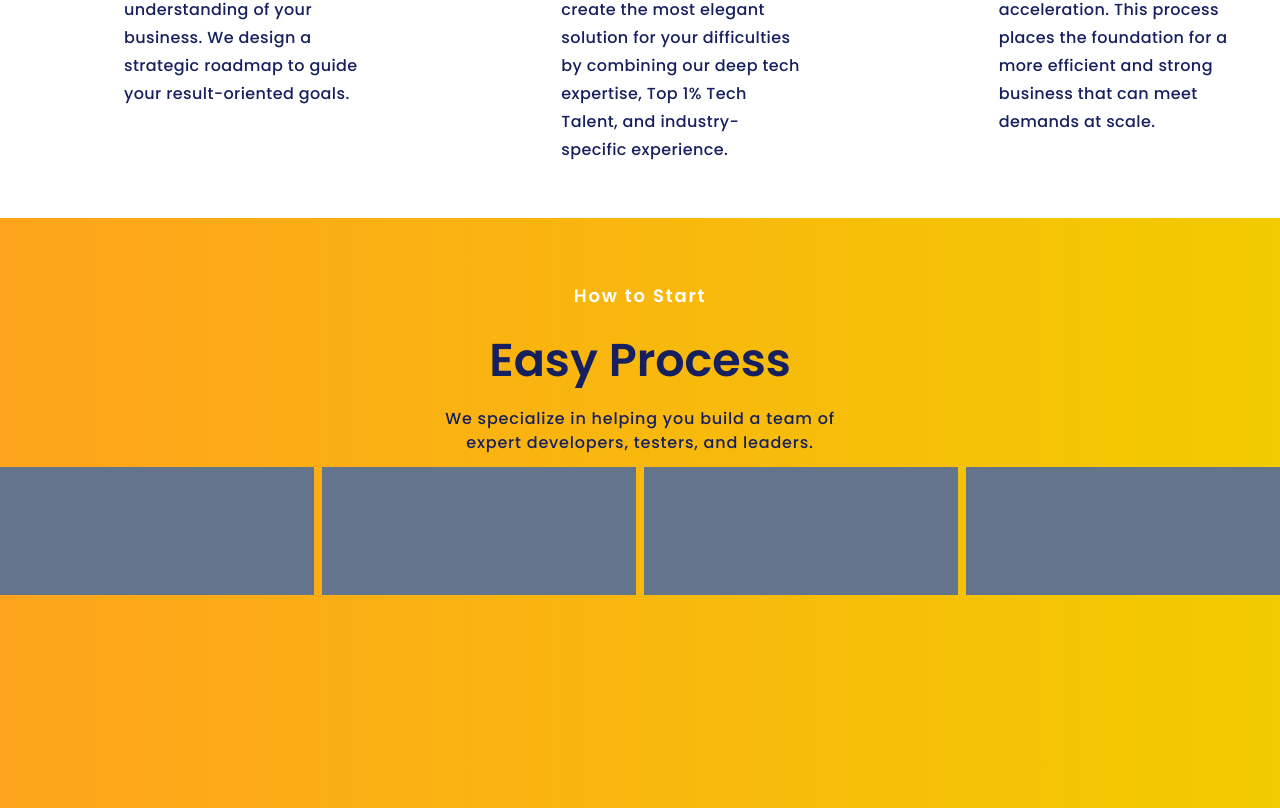
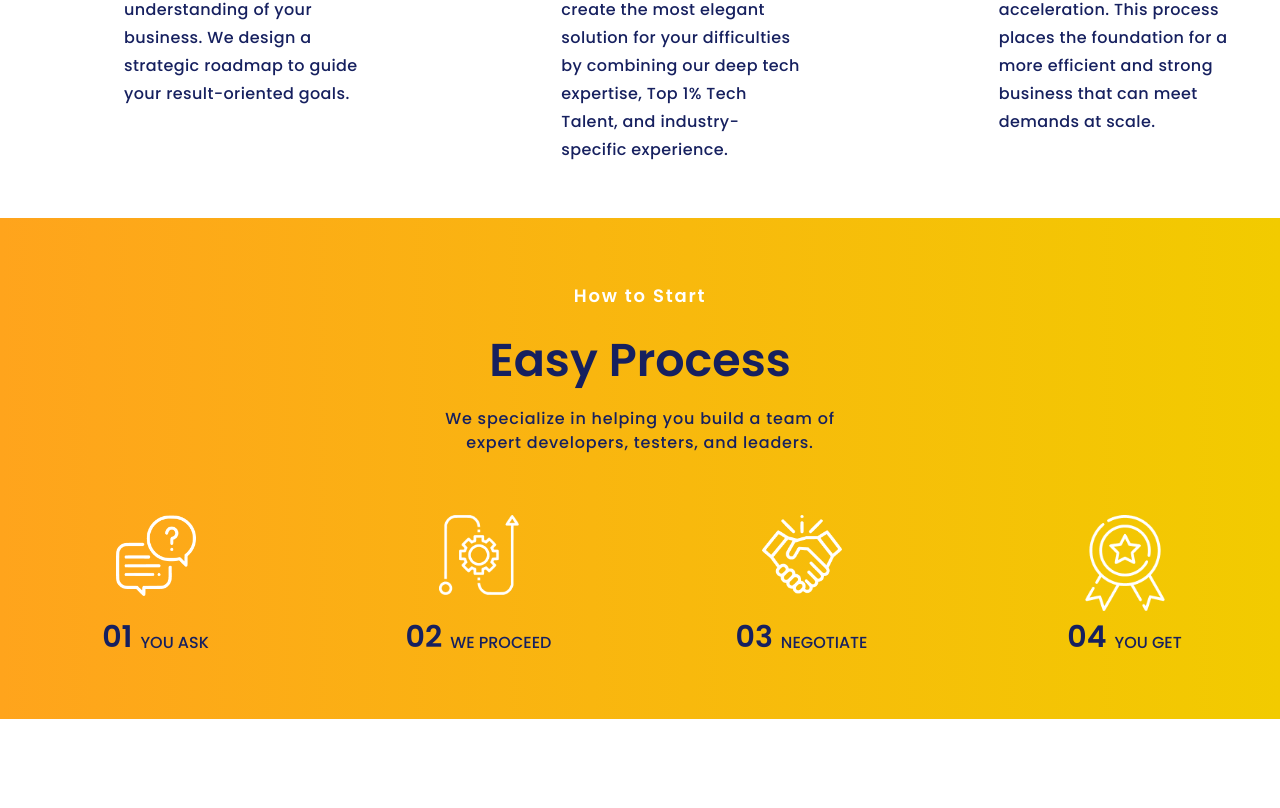
Before and after one commit to uforco/invis, a React (Vite) app: page / in a window 1280 px wide. Shown: the part 1012-1820 px from the top of the page. After the commit the page ends 1731 px from the top, so only its background shows below. Built offline with nearby package versions, Linux system fonts and the light colour scheme.

Commit message:
Easy process sec complate with pc

```diff
--- a/src/pages/home/easyProcessSec/EasyProcess.jsx
+++ b/src/pages/home/easyProcessSec/EasyProcess.jsx
@@ -6,7 +6,7 @@ const EasyProcess = () => {
   return (
     <div className=" w-full bg-gradient-to-r from-[#ffa41c] to-[#F2CB00] ">
       <WidthControl>
-        <div className=" w-full flex flex-col items-center h-[590px] py-16 " >
+        <div className=" w-full flex flex-col gap-12 items-center  py-16 " >
           <EasyProcessHeader></EasyProcessHeader>
           <EasyProcessOption></EasyProcessOption>
         </div>
--- a/src/pages/home/easyProcessSec/EasyProcessCard.jsx
+++ b/src/pages/home/easyProcessSec/EasyProcessCard.jsx
@@ -1,10 +1,22 @@
+import { PropTypes } from 'prop-types';
 
-const EasyProcessCard = () => {
+const EasyProcessCard = ({data}) => {
+    console.log(data)
     return (
-        <div className=" w-full h-32 bg-slate-500 " >
-
+        <div className=" flex flex-col gap-6 justify-center items-center " >
+            <div className=" w-[80px] h-[80px] " >
+                <img className=" w-full " src={data?.img} alt={data?.processTitle} />
+            </div>
+            <div className=" flex gap-2 text-[#16205F] font-Poppins font-semibold justify-center items-end " >
+                <span className=" text-3xl " >{data?.processNumber}</span>
+                <p className=" uppercase font-medium " >{data?.processTitle}</p>
+            </div>
         </div>
     );
 };
 
+EasyProcessCard.propTypes={
+    data: PropTypes.object
+}
+
 export default EasyProcessCard;
--- a/src/pages/home/easyProcessSec/EasyProcessOption.jsx
+++ b/src/pages/home/easyProcessSec/EasyProcessOption.jsx
@@ -1,14 +1,41 @@
+import EasyProcessCard from "./EasyProcessCard";
 
-import EasyProcessCard from './EasyProcessCard';
+import youask from "./../../../assets/Easyprocess/youask.png";
+import weproceed from "./../../../assets/Easyprocess/weproceed.png";
+import handshake from "./../../../assets/Easyprocess/handshake.png";
+import medal from "./../../../assets/Easyprocess/medal.png";
+
 const EasyProcessOption = () => {
-    return (
-        <div className='w-full grid gap-2 grid-cols-4 ' >
-            <EasyProcessCard></EasyProcessCard>
-            <EasyProcessCard></EasyProcessCard>
-            <EasyProcessCard></EasyProcessCard>
-            <EasyProcessCard></EasyProcessCard>
-        </div>
-    );
+  const Option = [
+    {
+      img: youask,
+      processNumber: "01",
+      processTitle: "YOU ASK",
+    },
+    {
+      img: weproceed,
+      processNumber: "02",
+      processTitle: "WE PROCEED",
+    },
+    {
+      img: handshake,
+      processNumber: "03",
+      processTitle: "Negotiate",
+    },
+    {
+      img: medal,
+      processNumber: "04",
+      processTitle: "YOU GET",
+    },
+  ];
+
+  return (
+    <div className="w-full grid gap-3 grid-cols-4 ">
+      {Option.map((data, inx) => (
+        <EasyProcessCard data={data} key={inx}></EasyProcessCard>
+      ))}
+    </div>
+  );
 };
 
 export default EasyProcessOption;
```
